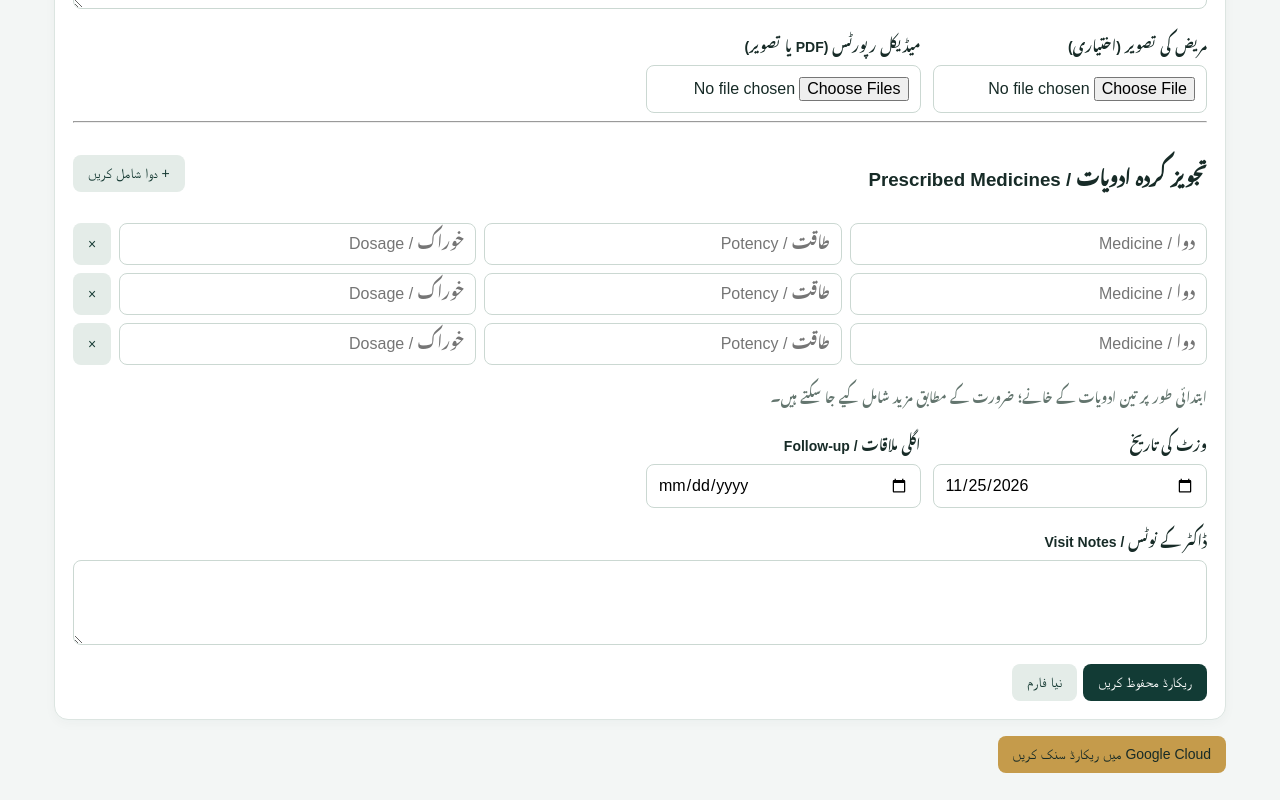
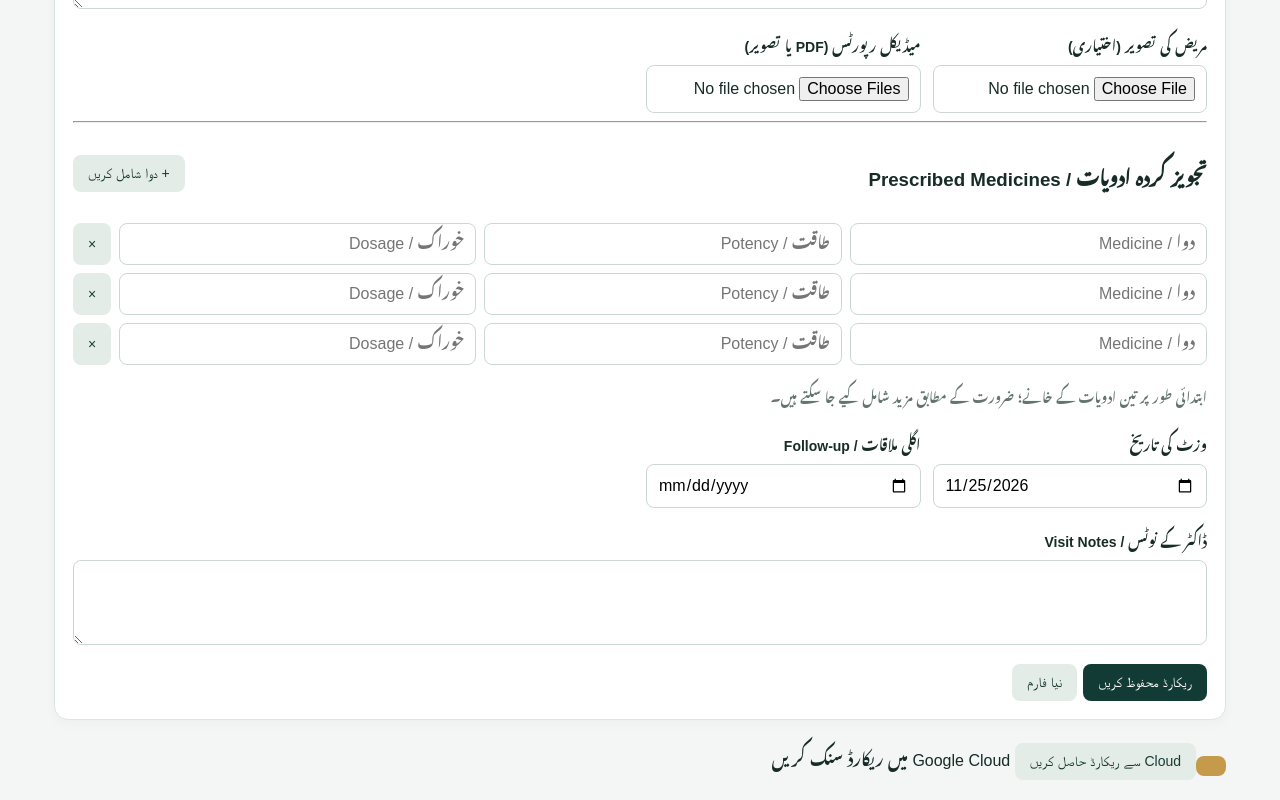
Before and after one commit to awanhomeo/Awan-Clinic, a plain HTML site: page index.html in a window 1280 px wide. Shown: the part 655-1455 px from the top of the page. Drawn offline with Linux system fonts and the light colour scheme.

Commit message:
Update index.html

```diff
--- a/index.html
+++ b/index.html
@@ -62,7 +62,9 @@ table{width:100%;border-collapse:collapse}th,td{padding:10px;border-bottom:1px s
 <div class="actions" style="margin:12px 0"><button onclick="saveEndpoint()">URL محفوظ کریں</button><button class="gold" onclick="syncNow()">ابھی سنک کریں</button><button class="secondary" onclick="exportBackup()">JSON بیک اپ ڈاؤن لوڈ</button><label class="btn secondary">بیک اپ بحال کریں<input type="file" accept=".json,application/json" onchange="importBackup(event)" hidden></label></div>
 <p class="muted">اہم: خودکار کلاؤڈ سنک کے لیے Apps Script کوڈ انسٹال اور ویب ایپ Deploy کرنا ضروری ہے۔ مقامی ڈیٹا براؤزر کے ڈیٹا/سائٹ اسٹوریج میں رہتا ہے؛ وقتاً فوقتاً JSON بیک اپ بھی محفوظ کریں۔</p>
 <div id="syncLog" class="muted"></div>
-<button onclick="connectGoogle()">Google اکاؤنٹ منسلک کریں</button></section><button class="gold" onclick="syncToGoogleCloud()">
+<button onclick="connectGoogle()">Google اکاؤنٹ منسلک کریں</button></section><button class="gold" onclick="syncToGoogleCloud()"><button class="secondary" onclick="syncFromGoogleCloud()">
+  Cloud سے ریکارڈ حاصل کریں
+</button>
   Google Cloud میں ریکارڈ سنک کریں
 </button>
 <section id="detail" class="panel hidden"></section>
```
